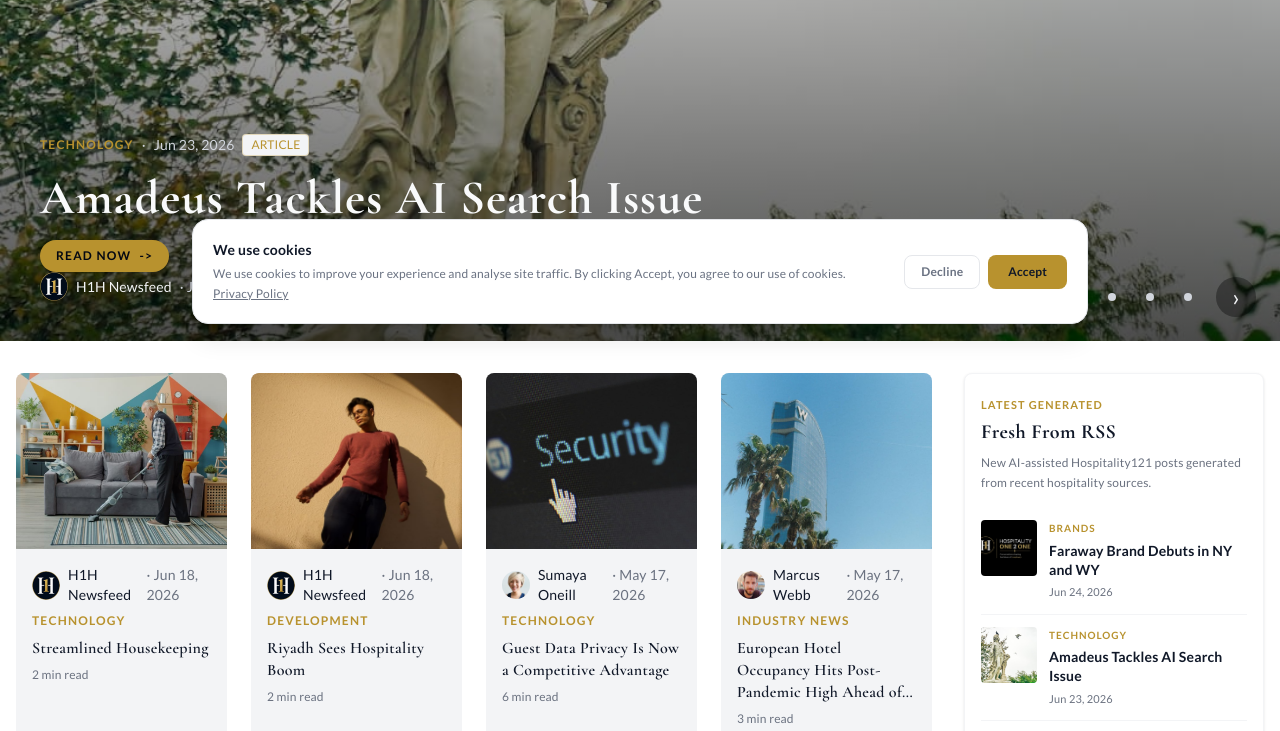
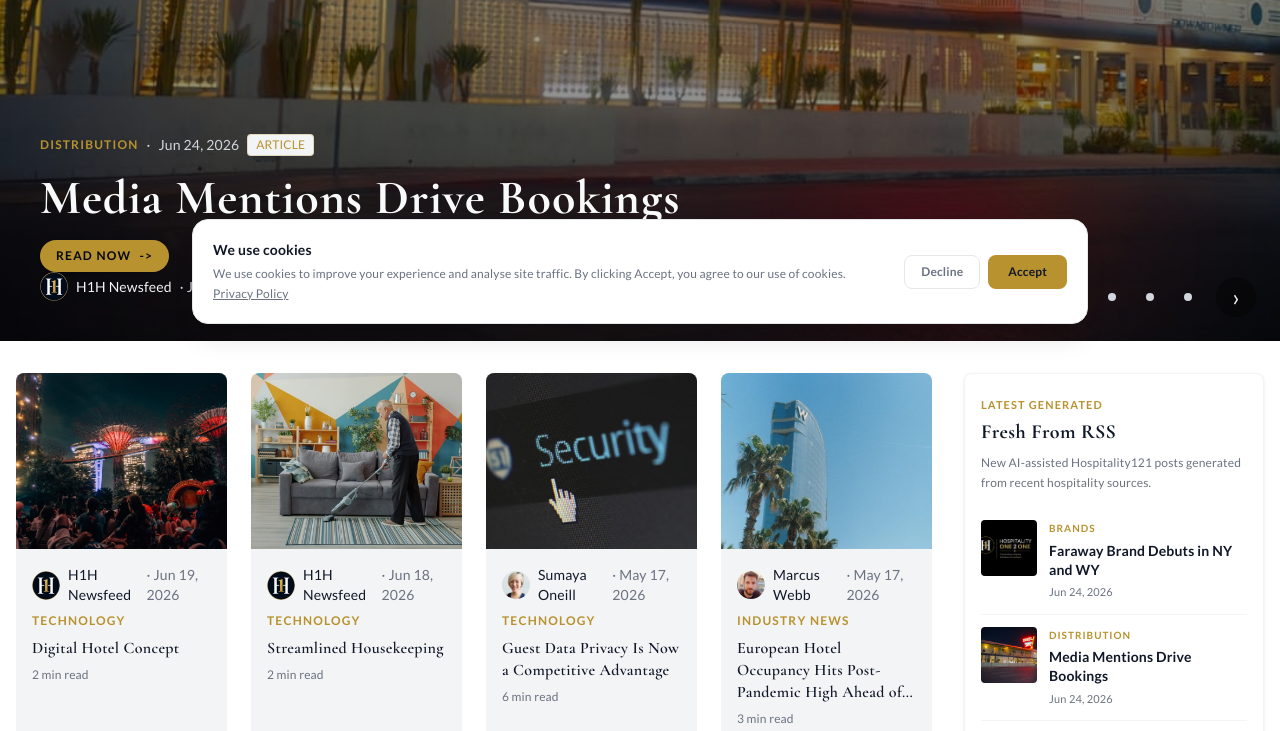
Before and after one commit to Aitibour/hospitality121, a Next.js app: page / in a window 1280 px wide. Shown: the part 460-1191 px from the top of the page. Built offline with nearby package versions, Linux system fonts and the light colour scheme; no server answers.

Commit message:
feat(news): auto-post media-mentions-matter

```diff
--- /dev/null
+++ b/content/news/media-mentions-matter.mdx
@@ -0,0 +1,33 @@
+---
+title: "Media Mentions Drive Bookings"
+category: "DISTRIBUTION"
+author: "H1H Newsfeed"
+authorAvatar: "/images/Logo.png"
+date: "2026-06-24"
+readTime: "2 min read"
+image: "/images/content/auto-media-mentions-matter.jpg"
+featured: false
+type: "news"
+description: "Press coverage now directly impacts hotel booking visibility"
+source: "hospitalitynet.org"
+sourceUrl: "https://www.hospitalitynet.org/opinion/4133181/the-media-mention-is-now-a-distribution-channelis-your-hotel-treating-it-that-way"
+---
+
+The way hotels approach media mentions is undergoing a significant shift. Recent research indicates that a substantial majority of AI-driven hotel recommendations are based on information from online travel agencies and editorial media. This means that press coverage in prominent outlets can directly drive booking visibility, rather than merely contributing to brand awareness. As a result, hotels must reassess their approach to media mentions, recognizing them as a vital distribution channel.
+
+   The implications of this shift are profound, as hotels can no longer view media mentions as merely a means of generating buzz. Instead, they must be treated as a key component of a hotel's distribution strategy. This requires a more nuanced understanding of how media coverage can be leveraged to reach potential guests.
+
+   For hotel owners and operators, this means developing a strategic approach to media relations, one that prioritizes securing press coverage in outlets that are likely to influence booking decisions. This might involve crafting compelling stories about the hotel's unique offerings, highlighting its distinctive character, and showcasing its commitment to exceptional guest experiences.
+
+   The importance of media mentions extends beyond traditional print media, as online coverage can also play a critical role in driving bookings. Hotels must therefore ensure that their online presence is optimized, with a strong website and active social media channels that showcase their brand and provide a seamless user experience.
+
+   Furthermore, hotels must also be aware of the role that artificial intelligence plays in shaping booking decisions. As AI-driven recommendations become increasingly prevalent, hotels must ensure that their media coverage is accurately reflected in these recommendations. This may involve working closely with online travel agencies and other distribution partners to ensure that their media mentions are properly integrated into the booking process.
+
+   Ultimately, the recognition of media mentions as a distribution channel presents both opportunities and challenges for hotels. By embracing this shift and developing a strategic approach to media relations, hotels can unlock new avenues for driving bookings and revenue growth. It is essential for hotels to stay ahead of the curve and adapt their strategies to the evolving landscape of distribution and booking decisions.
+
+## Related Hospitality121 Coverage
+
+- [Hospitality121 Core Hub](https://hospitality121.com)
+- [Hospitality News](https://hospitality121.com/news)
+- [PMS and POS Systems](https://hospitality121.com/technology/pms-pos)
+- [Hospitality Technology in Toronto](https://hospitality121.com/geo/hospitality-technology-toronto)
--- a/scripts/seen-articles.json
+++ b/scripts/seen-articles.json
@@ -134,5 +134,6 @@
   "https://skift.com/2026/06/22/the-saudization-of-saudi-tourism/",
   "https://www.hospitalitynet.org/news/4133127/langham-launches-cookery-school-led-by-michelin-starred-chef-michel-roux-jr",
   "https://skift.com/2026/06/23/amadeus-has-an-answer-for-ais-infinite-search-problem/",
-  "https://www.hospitalitynet.org/news/4133168/a-new-chapter-for-faraway-brand-debuts-in-sag-harbor-and-jackson-hole"
+  "https://www.hospitalitynet.org/news/4133168/a-new-chapter-for-faraway-brand-debuts-in-sag-harbor-and-jackson-hole",
+  "https://www.hospitalitynet.org/opinion/4133181/the-media-mention-is-now-a-distribution-channelis-your-hotel-treating-it-that-way"
 ]
```
Also changed, not shown: public/images/content/auto-media-mentions-matter.jpg (added).
